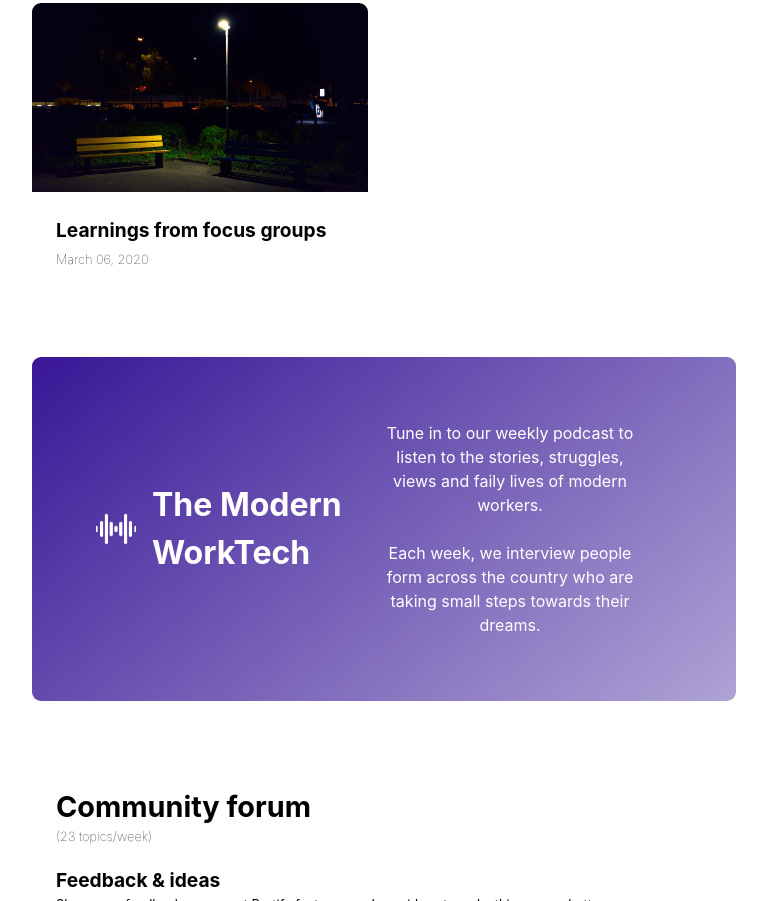
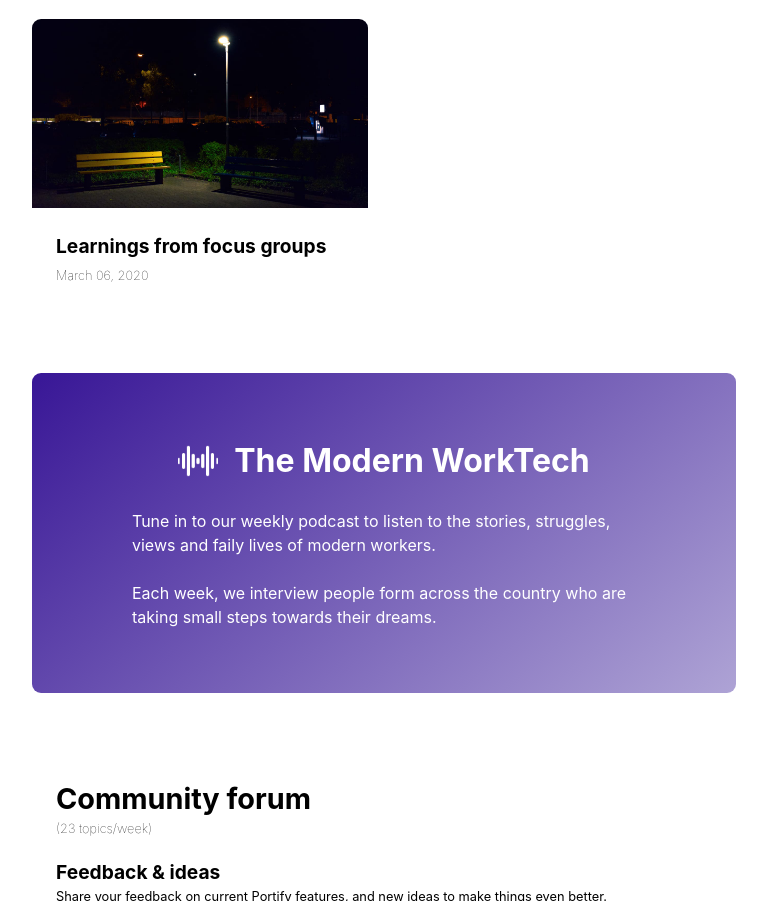
Before and after one commit to paule89123/portify-assessment, a Gatsby site: page / in a window 768 px wide. Shown: the part 1434-2335 px from the top of the page. Built offline with nearby package versions, Linux system fonts and the light colour scheme; Gatsby itself is replaced by a stand-in of ours.

Commit message:
fixed a couple of responsiveness issues

```diff
--- a/src/components/banner.js
+++ b/src/components/banner.js
@@ -4,7 +4,7 @@ import soundIcon from '../../static/assets/sound-icon.png'
 
 export default () => {
   return (
-    <div
+    <div className="banner"
       style={{
         display: "flex",
         padding: 64,
@@ -15,26 +15,20 @@ export default () => {
         boxShadow: "0 0 30px var(--card-shadow)",
         lineHeight: "1.5"
       }}>
-        <div
+        <div className="banner-inner-element"
           style={{
-            width: "50%",
             display: "flex",
             justifyContent: "center",
             alignItems: "center",
             fontSize: "2rem",
             fontWeight: "700",
-
+            padding: "0px 0px 24px"
           }}>
 
               <img alt="" style={{filter: "invert(1)", width: 40, marginRight: 16}} src={soundIcon} />
               The Modern WorkTech
         </div>
-        <div
-          style={{
-            width: "50%",
-            textAlign: "center",
-            padding: "0px 36px"
-          }}>
+        <div className="banner-inner-element">
               Tune in to our weekly podcast to listen to the stories, struggles, views and faily lives of modern workers.
               <br /><br />
               Each week, we interview people form across the country who are taking small steps towards their dreams.
--- a/src/components/heroHeader.js
+++ b/src/components/heroHeader.js
@@ -33,7 +33,7 @@ export default () => (
           <img alt="apps" style={{width: 370, marginBottom: 12}} src={apps} />
         </div>
 
-        <input aria-label="Enter phone number" style={{width: 190, background: "none", color: "black", border: "2px dashed rgba(0,0,0,0.5)", boxShadow: "none"}} className="button -primary" placeholder="Enter your mobile number"/>
+        <input aria-label="Enter phone number" style={{width: 190, background: "none", color: "black", border: "2px dashed rgba(0,0,0,0.5)", boxShadow: "none", marginBottom: "16px"}} className="button -primary" placeholder="Enter your mobile number"/>
         <Link to='' className="button -primary">Get download link</Link>
       </div>
     )}
--- a/src/styles/global.scss
+++ b/src/styles/global.scss
@@ -305,6 +305,11 @@ and (min-width: 768px) {
 .grids {
   grid-template-columns: 1fr 1fr;
 }
+.banner-inner-element {
+    padding: 0px 36px;
+    width: 50%;
+    text-align: center;
+}
 }
 @media only screen
   and (min-width: 1024px) {
@@ -416,3 +421,14 @@ body.light {
 .invisible {
   opacity: 0;
 }
+
+@media only screen
+and (max-width: 768px) {
+  .banner {
+    flex-wrap: wrap;
+  }
+  .banner-inner-element {
+    width: 100%;
+    text-align: left;
+  }
+}
```
